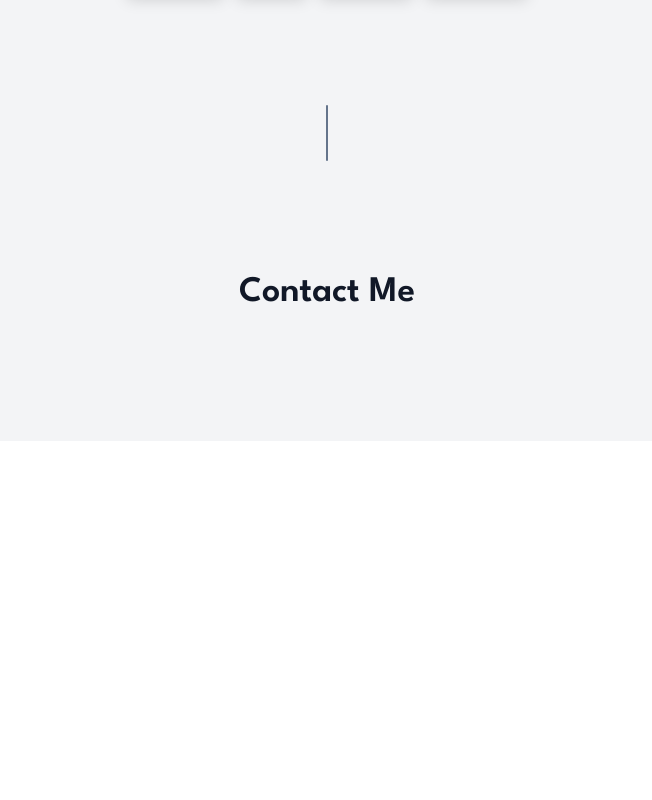
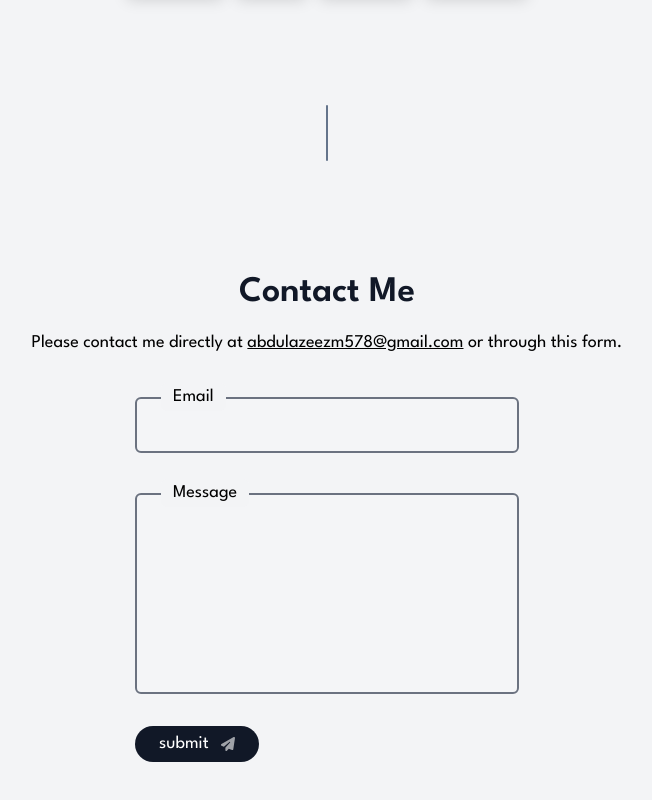
Before and after one commit to Mahmud1087/portfolio_new, a React (Vite) app: page / in a window 1280 px wide. Shown: the part 3271-4071 px from the top of the page, without its empty margins (313-965 px from the left). Before the commit the page ends 3712 px from the top, so only its background shows below. Built offline with nearby package versions, Linux system fonts and the light colour scheme; a web font is replaced by a local one.

Commit message:
implemented the contact me page but no functionality yet

```diff
--- a/src/components/ContactMe.tsx
+++ b/src/components/ContactMe.tsx
@@ -1,11 +1,67 @@
 import { useScrollView } from '../libs/hooks';
 import { Title } from '../components/main';
+import { FaPaperPlane } from 'react-icons/fa6';
 
 const ContactMe = () => {
-  const { ref } = useScrollView('Contact', 0.8);
+  const { ref } = useScrollView('Contact');
+
+  const handleSubmit = (e: Event) => {
+    e.preventDefault();
+  };
+
   return (
     <div ref={ref} className='w-1/2 scroll-mt-28' id='contact'>
       <Title title='Contact Me' />
+      <p className='text-center mt-4 text-lg dark:text-white/70 dark:font-[200]'>
+        Please contact me directly at{' '}
+        <a href='mailto:abdulazeezm578@gmail.com' className='underline'>
+          abdulazeezm578@gmail.com
+        </a>{' '}
+        or through this form.
+      </p>
+
+      <form
+        onSubmit={handleSubmit}
+        className='mt-10 flex flex-col mx-auto w-[min(100%,60%)]'
+      >
+        <label
+          htmlFor='email'
+          className='border-2 border-gray-500 rounded-md relative h-14 px-6 pt-3 mb-10 dark:border-gray-100/20 bg-gray-50/10'
+        >
+          <p className='absolute -top-4 left-6 text-lg dark:text-white/70 dark:font-[200] transition-all px-3 bg-gray-100 dark:bg-gray-900 rounded-md'>
+            Email
+          </p>
+          <input
+            type='email'
+            name='email'
+            placeholder=''
+            className='w-full h-full bg-transparent text-lg dark:text-white/80 dark:font-[200] focus:outline-none'
+          />
+        </label>
+
+        <label
+          htmlFor='email'
+          className='border-2 border-gray-500 rounded-md relative h-fit px-6 pt-5 group dark:border-gray-100/20 bg-gray-50/10'
+        >
+          <p className='absolute -top-4 left-6 text-lg dark:text-white/70 dark:font-[200] transition-all px-3 bg-gray-100 dark:bg-gray-900 rounded-md'>
+            Message
+          </p>{' '}
+          <textarea
+            name='email'
+            placeholder=''
+            rows={6}
+            className='resize-none w-full h-full bg-transparent text-lg dark:text-white/80 dark:font-[200] focus:outline-none'
+          />
+        </label>
+
+        <button
+          type='submit'
+          className='group flex items-center gap-3 mt-8 text-lg bg-gray-900 w-fit px-6 py-1 rounded-full text-white transition-all hover:scale-110 active:scale-105 dark:bg-gray-50/10'
+        >
+          submit{' '}
+          <FaPaperPlane className='text-sm text-white/60 group-hover:-translate-y-1 transition-all' />
+        </button>
+      </form>
     </div>
   );
 };
--- a/src/components/Skills.tsx
+++ b/src/components/Skills.tsx
@@ -4,7 +4,7 @@ import { useScrollView } from '../libs/hooks';
 import { motion } from 'framer-motion';
 
 const Skills = () => {
-  const { ref } = useScrollView('Skills', 0.1);
+  const { ref } = useScrollView('Skills', 0.5);
   const fadeInAnimationVariants = {
     initial: {
       opacity: 0,
```
